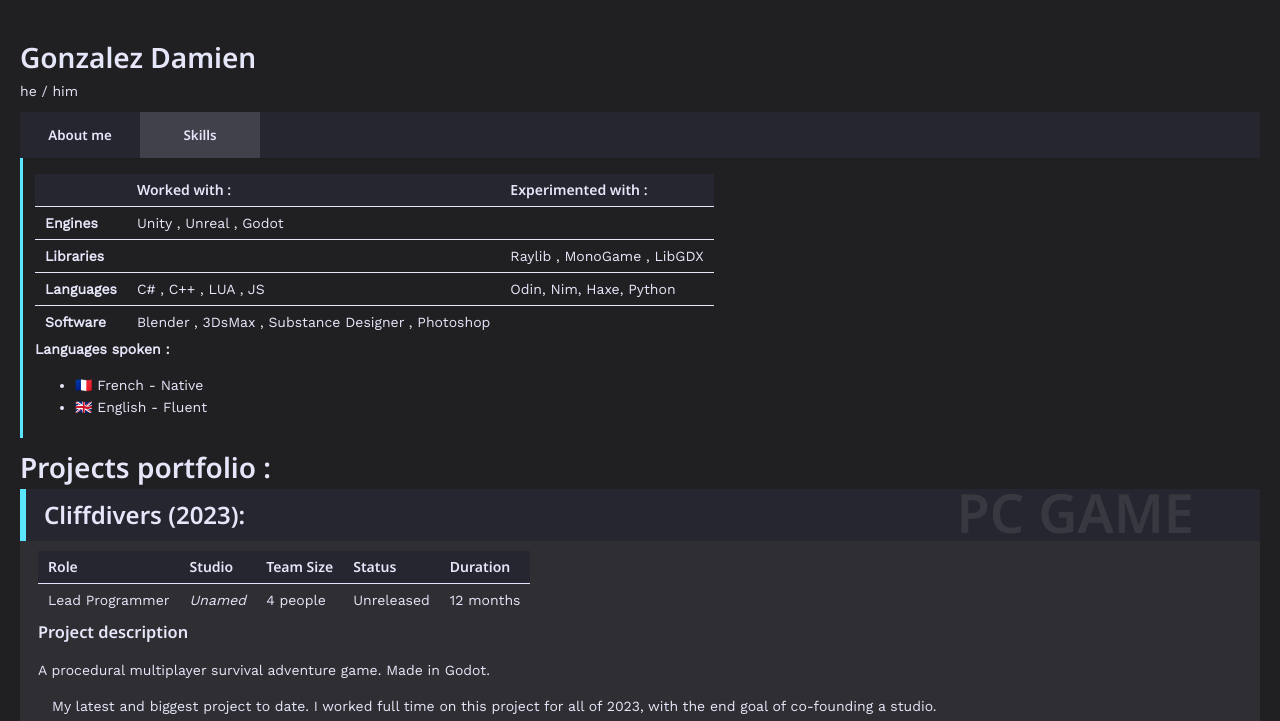
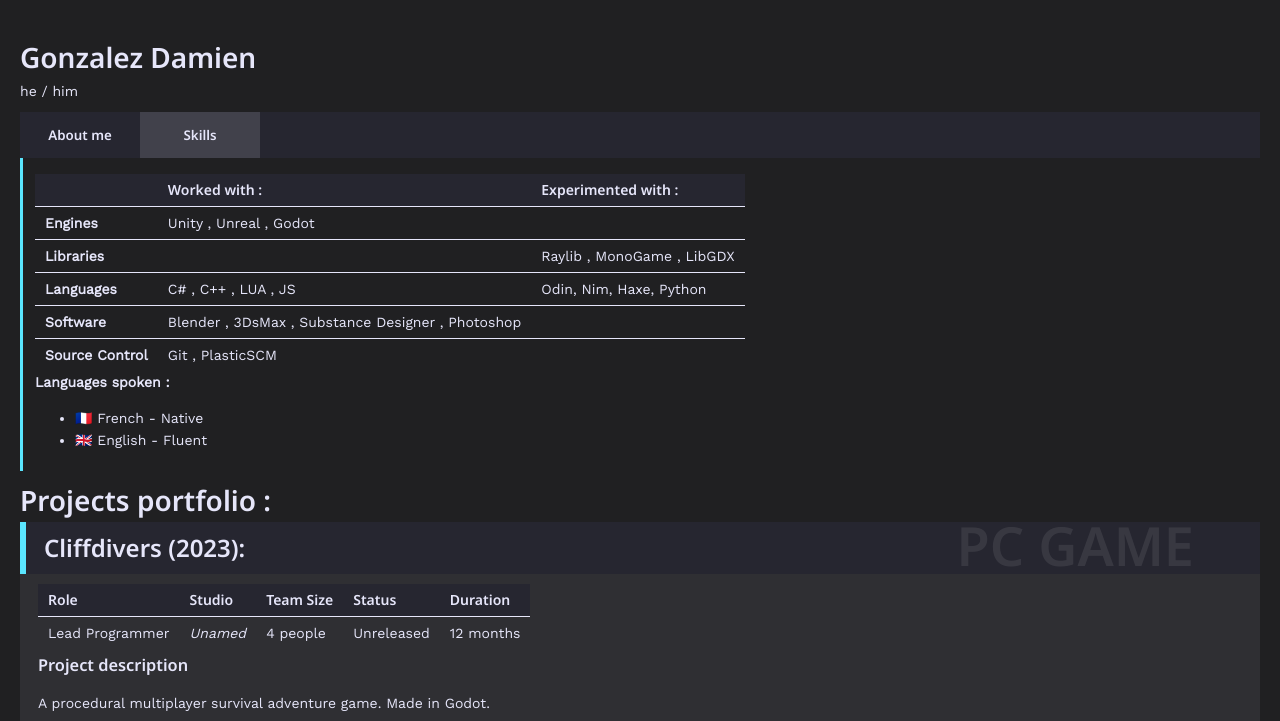
Before and after one commit to Kiokiok/kiokiok.github.io, a plain HTML site: page index.html in a window 1280 px wide. Both pictures are taken after a click on the button "Skills". Shown: the top 721 px of the page. Drawn offline with nearby package versions, Linux system fonts and the light colour scheme; a script that the page names is missing.

Commit message:
source control

```diff
--- a/index.html
+++ b/index.html
@@ -616,6 +616,11 @@ a:visited {
 			<td>Blender , 3DsMax , Substance Designer , Photoshop</td>
 			<td></td>
 			</tr>
+			<tr>
+				<td><b>Source Control</b></td>
+				<td>Git , PlasticSCM</td>
+				<td></td>
+				</tr>
 		</tbody>
 		</table>
 
```
Lines whose indentation alone changed are shown as unchanged.
